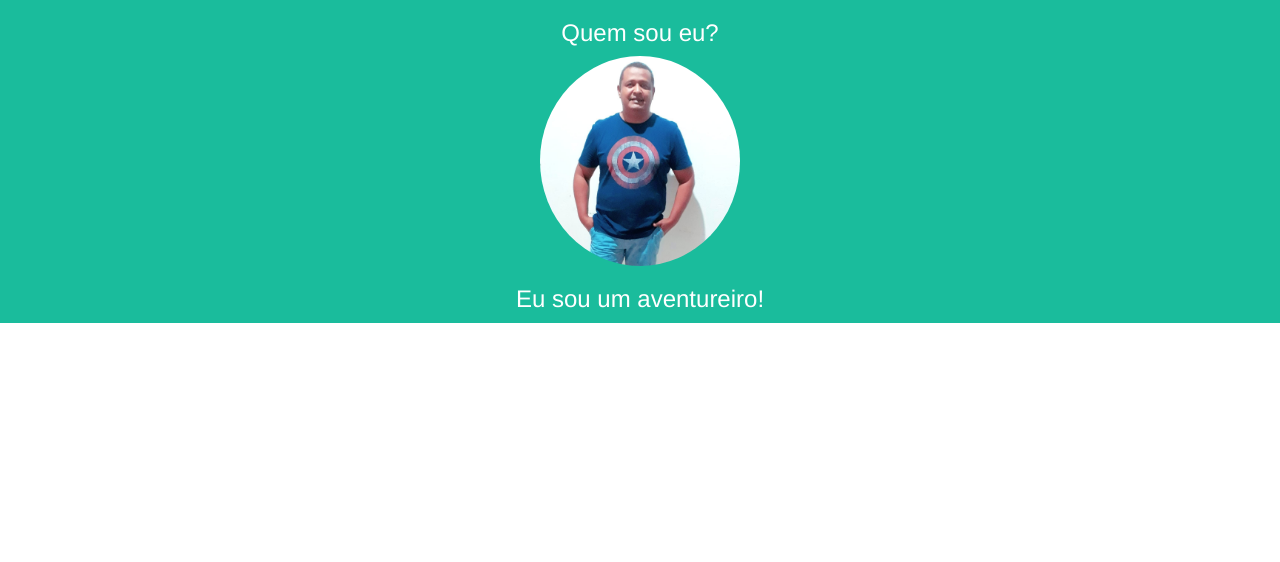
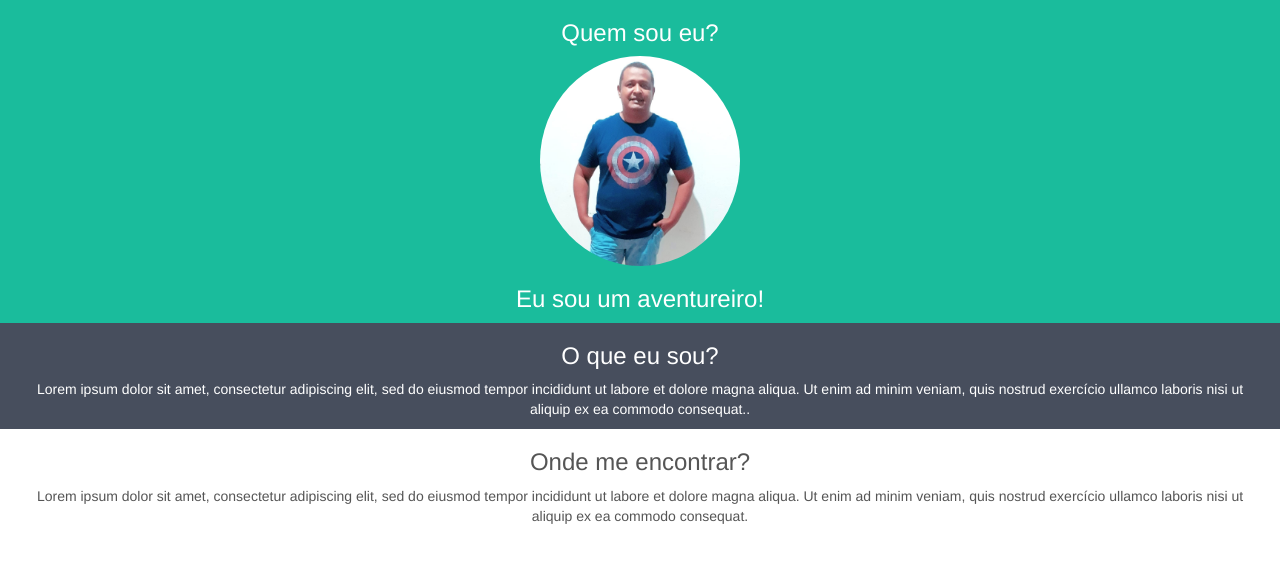
Before and after one commit to mauricioweb/bootstrap_theme_me, a plain HTML site: page public_html/index.html in a window 1280 px wide. Drawn offline with nearby package versions, Linux system fonts and the light colour scheme.

Commit message:
Adicionando mais conteúdo e coloquando-os em novos contêineres

```diff
--- a/public_html/index.html
+++ b/public_html/index.html
@@ -12,6 +12,14 @@
     .bg-1 {
       background-color: #1abc9c; /* Green */
       color: #ffffff;
+    }
+    .bg-2 {
+        background-color: #474e5d; /* Dark Blue */
+        color: #ffffff;
+    }
+  .bg-3 {
+        background-color: #ffffff; /* White */
+        color: #555555;
     }
 
     img{
@@ -30,5 +38,15 @@
     <h3>Eu sou um aventureiro!</h3>
 </div>
 
+<div class="container-fluid bg-2 text-center">
+    <h3>O que eu sou?</h3>
+    <p>Lorem ipsum dolor sit amet, consectetur adipiscing elit, sed do eiusmod tempor incididunt ut labore et dolore magna aliqua. Ut enim ad minim veniam, quis nostrud exercício ullamco laboris nisi ut aliquip ex ea commodo consequat..</p>
+  </div>
+
+  <div class="container-fluid bg-3 text-center">
+    <h3>Onde me encontrar?</h3>
+    <p>Lorem ipsum dolor sit amet, consectetur adipiscing elit, sed do eiusmod tempor incididunt ut labore et dolore magna aliqua. Ut enim ad minim veniam, quis nostrud exercício ullamco laboris nisi ut aliquip ex ea commodo consequat.</p>
+  </div>
+
 </body>
 </html>
```
